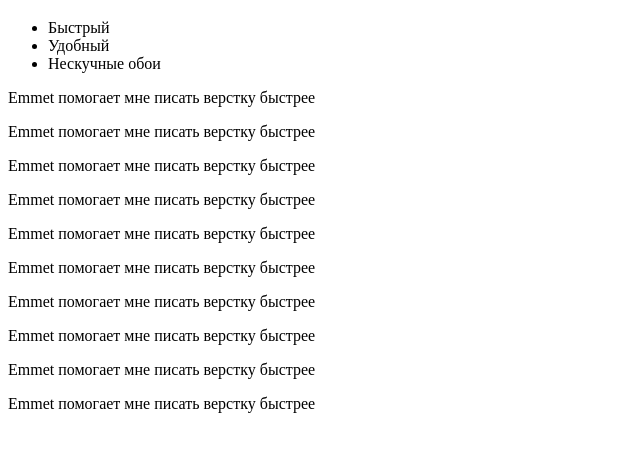
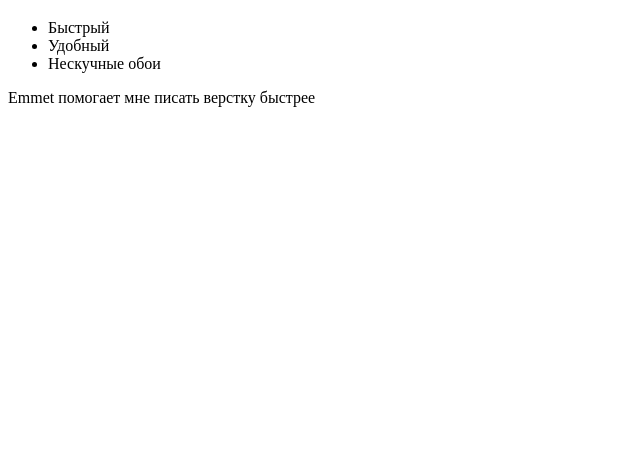
Before and after one commit to Lipenko-Andrei/Lipenko-Andrei.github.io, a plain HTML site: page test.html in a window 1280 px wide. Shown: the part 61-512 px from the top of the page, without its empty margins (0-640 px from the left). Drawn offline with Linux system fonts and the light colour scheme.

Commit message:
2nd commit

```diff
--- a/test.html
+++ b/test.html
@@ -14,15 +14,6 @@
         <li>Нескучные обои</li>
       </ul>
       <p>Emmet помогает мне писать верстку быстрее</p>
-      <p>Emmet помогает мне писать верстку быстрее</p>
-      <p>Emmet помогает мне писать верстку быстрее</p>
-      <p>Emmet помогает мне писать верстку быстрее</p>
-      <p>Emmet помогает мне писать верстку быстрее</p>
-      <p>Emmet помогает мне писать верстку быстрее</p>
-      <p>Emmet помогает мне писать верстку быстрее</p>
-      <p>Emmet помогает мне писать верстку быстрее</p>
-      <p>Emmet помогает мне писать верстку быстрее</p>
-      <p>Emmet помогает мне писать верстку быстрее</p>
     </main>
   </body>
 </html>
```
